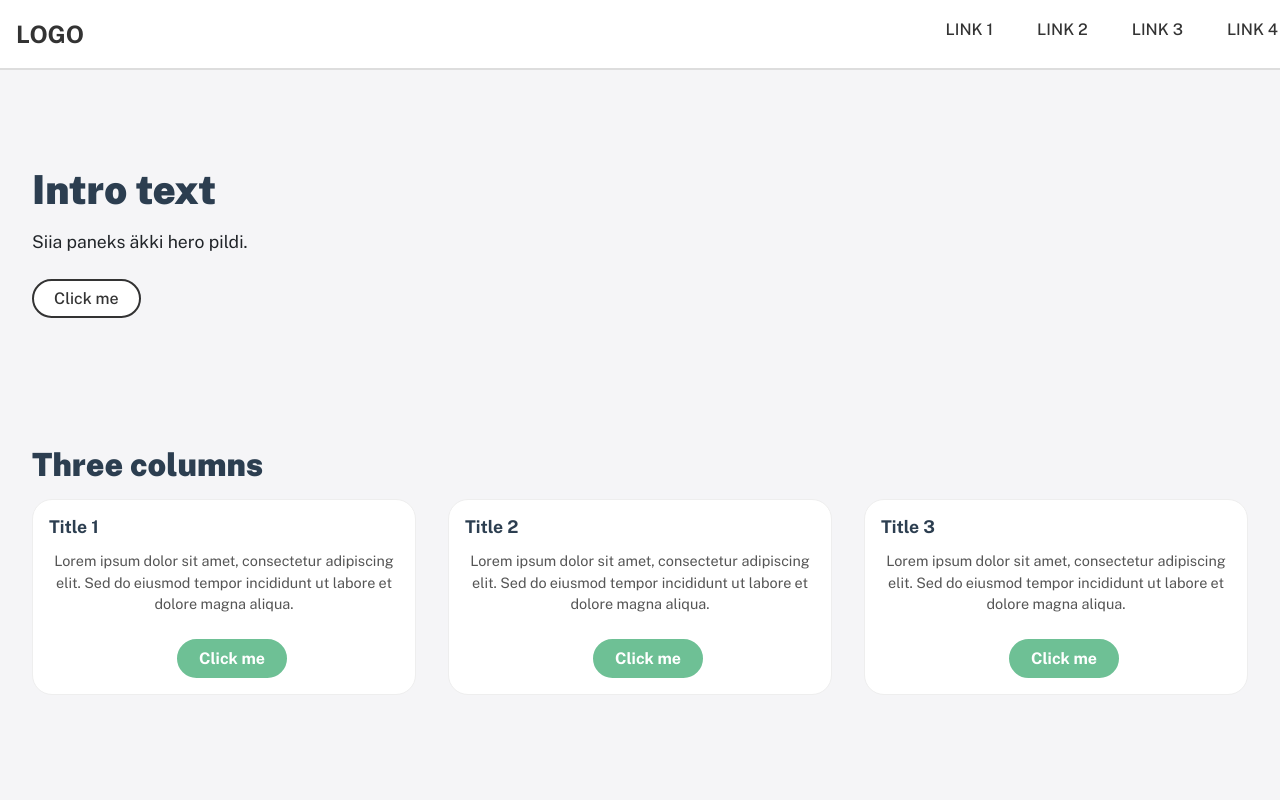
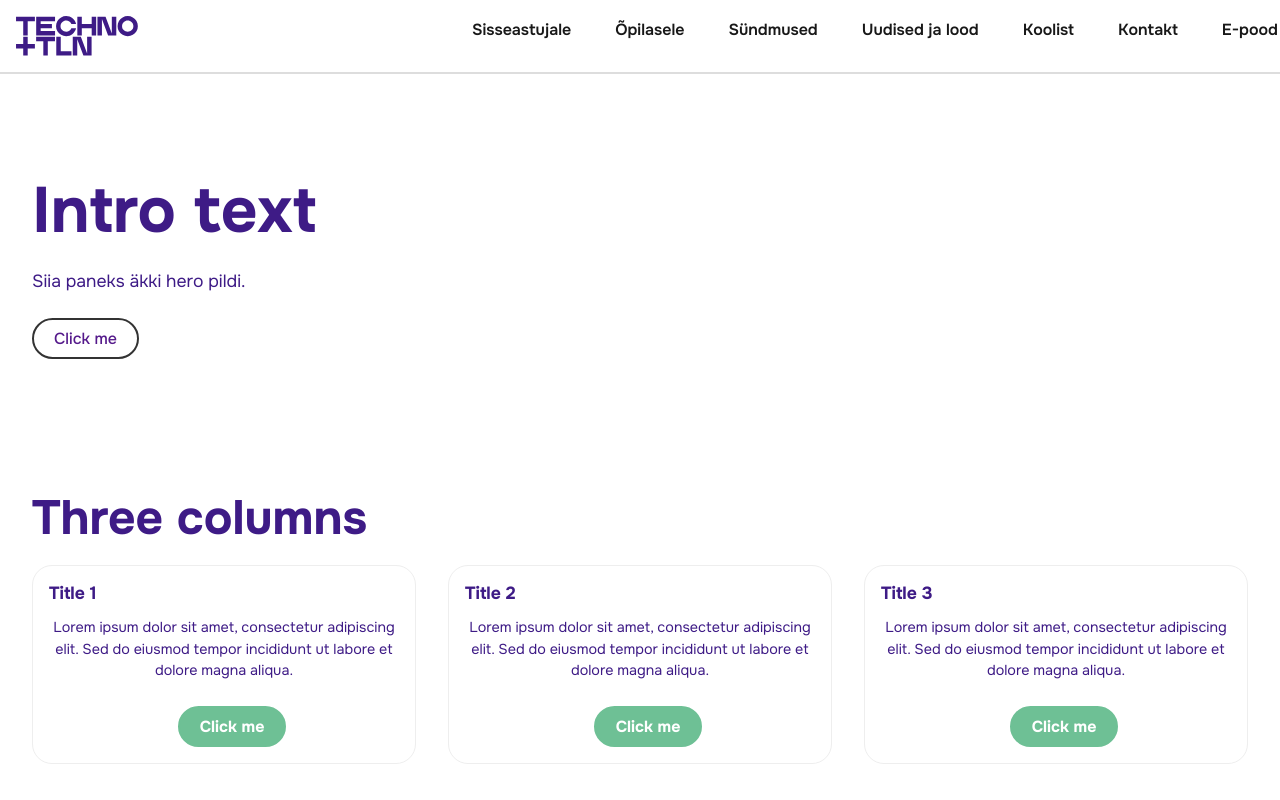
Before and after one commit to jonkstonks/techno-kujundus, a plain HTML site: page index.html in a window 1280 px wide. Shown: the top 800 px of the page. Drawn offline with nearby package versions, Linux system fonts and the light colour scheme.

Commit message:
Define colors

```diff
--- a/index.html
+++ b/index.html
@@ -5,10 +5,10 @@
 <head>
     <meta charset="UTF-8">
     <meta name="viewport" content="width=device-width, initial-scale=1.0">
-    <title>Semantiline Veebileht</title>
+    <title>Kujunduse põhjal</title>
     <link rel="preconnect" href="https://fonts.googleapis.com">
     <link rel="preconnect" href="https://fonts.gstatic.com" crossorigin>
-    <link href="https://fonts.googleapis.com/css2?family=Public+Sans:ital,wght@0,100..900;1,100..900&display=swap"
+    <link href="https://fonts.googleapis.com/css2?family=Onest:wght@100..900&display=swap"
         rel="stylesheet">
     <link rel="stylesheet" href="style.css">
 </head>
@@ -17,13 +17,16 @@
     <!-- Header -->
     <header>
         <div class="flex-container">
-            <a href="" class="logo">LOGO</a>
+            <a href="index.html" class="logo"><img src="./images/Techno_TLN_logo-01.svg"></a>
             <nav>
                 <ul>
-                    <li><a href="">link 1</a></li>
-                    <li><a href="">link 2</a></li>
-                    <li><a href="">link 3</a></li>
-                    <li><a href="">link 4</a></li>
+                    <li id="menu-item"><a href="">Sisseastujale</a></li>
+                    <li id="menu-item"><a href="">Õpilasele</a></li>
+                    <li id="menu-item"><a href="">Sündmused</a></li>
+                    <li id="menu-item"><a href="">Uudised ja lood</a></li>
+                    <li id="menu-item"><a href="">Koolist</a></li>
+                    <li id="menu-item"><a href="">Kontakt</a></li>
+                    <li id="menu-item"><a href="">E-pood</a></li>
                 </ul>
             </nav>
         </div>
--- a/style.css
+++ b/style.css
@@ -1,3 +1,28 @@
+/* Mapping light (300) to regular (400) */
+@font-face {
+    font-family: 'Onest', sans-serif;
+    font-style: normal;
+    font-weight: 400;
+    src: url('https://fonts.googleapis.com/css2?family=Onest:wght@100..900&display=swap');
+}
+
+/* Mapping bold (600) */
+@font-face {
+    font-family: 'Onest', sans-serif;
+    font-style: normal;
+    font-weight: 600;
+    src: url('https://fonts.googleapis.com/css2?family=Onest:wght@100..900&display=swap');
+}
+
+:root {
+    --primary-blue: #3E1B86;
+    --primary-cyan: #1BBCCC;
+    --primary-lime: #DADC12;
+    --primary-white: #fff;
+    --primary-grey: #EBECED;
+    --primary-black: #181818;
+}
+
 * {
     margin: 0;
     padding: 0;
@@ -5,9 +30,9 @@
 }
 
 body {
-    font-family: 'Public Sans', sans-serif;
-    background-color: #f5f5f7;
-    color: #212529;
+    font-family: 'Onest';
+    background-color: (var(--primary-white));
+    color: (var(--primary-blue));
 }
 
 .container {
@@ -25,7 +50,7 @@ header {
     position: sticky;
     top: 0;
     z-index: 100;
-    background: #fff;
+    background: var(--primary-white);
     border-bottom: 2px solid #ddd;
     margin-left: auto;
     margin-right: auto;
@@ -56,21 +81,24 @@ header .flex-container {
 nav ul {
     display: flex;
     list-style: none;
-    text-transform: uppercase;
+    color: var(--primary-black);
+    text-decoration: none;
     gap: 2rem;
 }
 
 nav a {
     display: block;
+    font-size: 16px;
     padding: 0 6px;
     margin: 0 auto;
     line-height: 60px;
+    color: var(--primary-black);
     text-decoration: none;
-    color: #333;
-    font-weight: 500;
+    font-weight: 600;
 }
 
 main {
+    color: var(--primary-blue);
     max-width: 100%;
     margin: 0 auto;
     padding: 3rem 0;
@@ -82,17 +110,33 @@ section {
 }
 
 h1 {
-    font-size: 2.5rem;
-    font-weight: 900;
+    font-size: 64px;
+    /* font-weight: 600; */
     margin-bottom: 1rem;
-    color: #2c3e50;
 }
 
 h2 {
-    font-size: 2rem;
-    font-weight: 900;
+    font-size: 48px;
+    /* font-weight: 600; */
     margin-bottom: 1rem;
-    color: #2c3e50;
+}
+
+h3 {
+    font-size: 32px;
+    /* font-weight: 600; */
+    margin-bottom: 1rem;
+}
+
+h4 {
+    font-size: 24px;
+    /* font-weight: 600; */
+    margin-bottom: 1rem;
+}
+
+h5 {
+    font-size: 20px;
+    /* font-weight: 600; */
+    margin-bottom: 1rem;
 }
 
 .container p {
@@ -110,7 +154,6 @@ h2 {
     border: 2px solid #333;
     border-radius: 30px;
     background: #fff;
-    color: #333;
     padding: 8px 20px;
     margin: auto;
     text-decoration: none;
@@ -162,21 +205,18 @@ article h3 {
     font-weight: 800;
     margin: 0 0 1rem;
     text-transform: uppercase;
-    color: #2c3e50;
 }
 
 article h4 {
     font-size: 1.1rem;
     margin-bottom: 0.8rem;
     text-align: left;
-    color: #2c3e50;
 }
 
 article p {
     margin-bottom: 1.5rem;
     font-size: 0.9rem;
     line-height: 1.6;
-    color: #555;
 }
 
 .showcase-section .flex-container {
```
Also changed, not shown: images/Techno_TLN_logo-01.svg (added).
